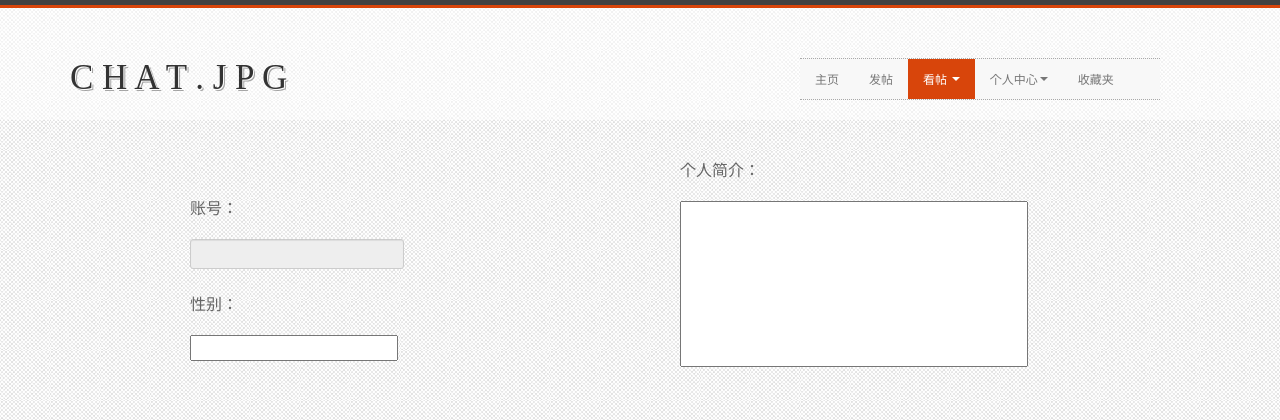
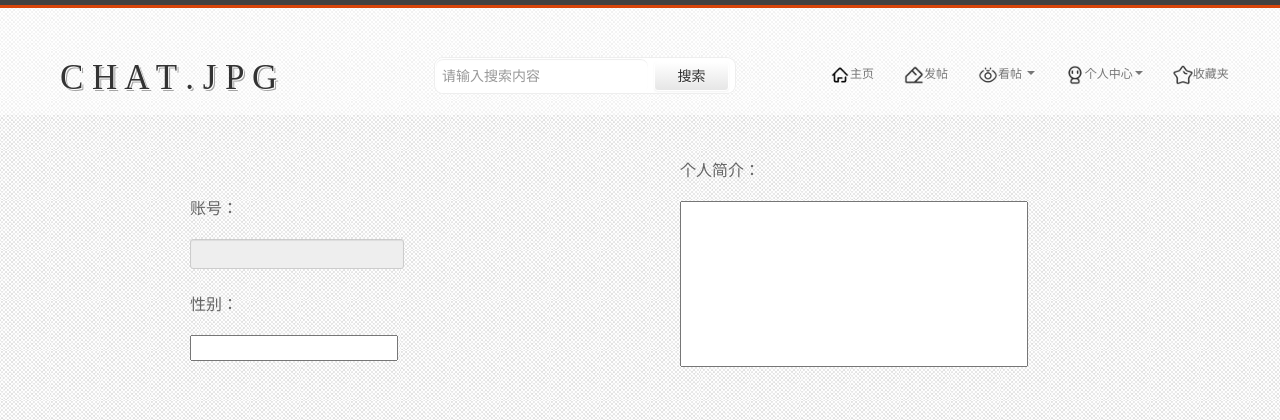
Before and after one commit to zshihang213/chat, a Django app: template templates/edit-inform.html in a window 1280 px wide. Shown: the top 420 px of the page. Run offline with Django 3.2, Linux system fonts and the light colour scheme; the template is opened without the code that fills it, so the values that code supplies are empty; some libraries are stand-ins or nearby versions.

Commit message:
修改导航栏

```diff
--- a/templates/edit-inform.html
+++ b/templates/edit-inform.html
@@ -71,40 +71,48 @@
 <div style="background-color: rgba(255,255,255,0.5);position: fixed;width: 100%">
 <div style="margin-left: 30px;margin-top: 10px;margin-bottom: 15px;">
     <!-- 左上角图片和logo -->
-    <div class="span5 logo" style="width: 250px;margin-left: 40px">
-        <h4 style="font-size: 35px;font-family:'Arial Rounded MT Bold';margin-right: 0px">C h a t . J P G</h4>
-    </div>
+        <div class="span5 logo" style="width: 250px;">
+            <h4 style="font-size: 35px;font-family:'Arial Rounded MT Bold';margin-right: 0px">C h a t . J P G</h4>
+        </div>
 
-    <!-- 导航栏 -->
-    <div class="span7 navigation" style="width: 300px;float: right;margin-right: 120px;">
-        <div class="navbar hidden-phone" style="height: 40px;width: 360px;">
+        <!-- 搜索框-->
+        <form action="/all-0-0-0" method="post" style="margin-left:10%; width: 300px;background-color: #ffffff;box-shadow:0 0 0 1px #eee;border-radius: 8px 8px 8px 8px;" class="span5 logo navbar-form navbar-left">
+        {% csrf_token %}
+        <div style="float: left;" class="form-group">
+            <input  name="keys" type="text" class="form-control" style="border-color: #ffffff;border-radius: 8px 8px 8px 8px;height: 25px;width: 200px;margin: 0 auto;position: relative;" placeholder="请输入搜索内容">
+        </div>
+        <button style="margin-top: 3px; margin-left: 5px;width: 75px;background-color: #FFFFFF;border-color: #FFFFFF" type="submit" class="btn btn-default">搜索</button>
+        </form>
 
-            <ul class="nav">
-                <li><a href="/home">主页</a></li>
-                <li><a href="/publish">发帖</a></li>
-                <li class="dropdown active">
-                    <a class="dropdown-toggle" data-toggle="dropdown" href="page-full-width.htm">看帖 <b
+       <!-- 导航栏 -->
+        <div class="navbar hidden-phone" style="height: 10px;">
+
+            <ul class="nav" style="margin-top: 35px;margin-left: 80px;">
+                <li ><a href="/home"><img src="../static/img/home.png" style="height: 20px;width: 20px">主页</a></li>
+                <li><a href="/publish"><img src="../static/img/publish.png" style="height: 20px;width: 20px">发帖</a>&nbsp;</li>
+                <li class="dropdown">
+                    <a class="dropdown-toggle" data-toggle="dropdown" href="#"><img src="../static/img/scan.png" style="height: 20px;width: 20px">看帖 <b
                             class="caret"></b></a>
                     <ul class="dropdown-menu">
                         <li><a href="/all-0-0-0">全部帖子</a></li>
-                        <li><a href="/all-1-0-0">风景</a></li>
-                        <li><a href="/all-2-0-0">人物</a></li>
-                        <li><a href="/all-3-0-0">动物</a></li>
-                        <li><a href="/all-4-0-0">幻想</a></li>
+                        {% for kind in kinds %}
+                            <li><a href="/all-{{ kind.id }}-0-0">{{ kind.k_name }}</a></li>
+                        {% endfor %}
                     </ul>
                 </li>
+
                 <li class="dropdown">
-                    <a class="dropdown-toggle" data-toggle="dropdown">个人中心<b class="caret"></b></a>
+                    <a class="dropdown-toggle" data-toggle="dropdown"><img src="../static/img/self-inform.png" style="height: 20px;width: 20px">个人中心<b class="caret"></b></a>
                     <ul class="dropdown-menu">
                     <li><a href="/edit-pwd">修改密码</a></li>
                         <li><a href="/edit-inform">修改个人信息</a></li>
                     </ul>
                 </li>
-                <li><a href="/likes">收藏夹</a></li>
-
+                <li><a href="/likes"><img src="../static/img/likes.png" style="height: 20px;width: 20px">收藏夹</a></li>
             </ul>
-
         </div>
+    </div>
+    <!-- 3个结束 -->
 
         <!-- Mobile Nav -->
         <form action="#" id="mobile-nav" class="visible-phone">
```
